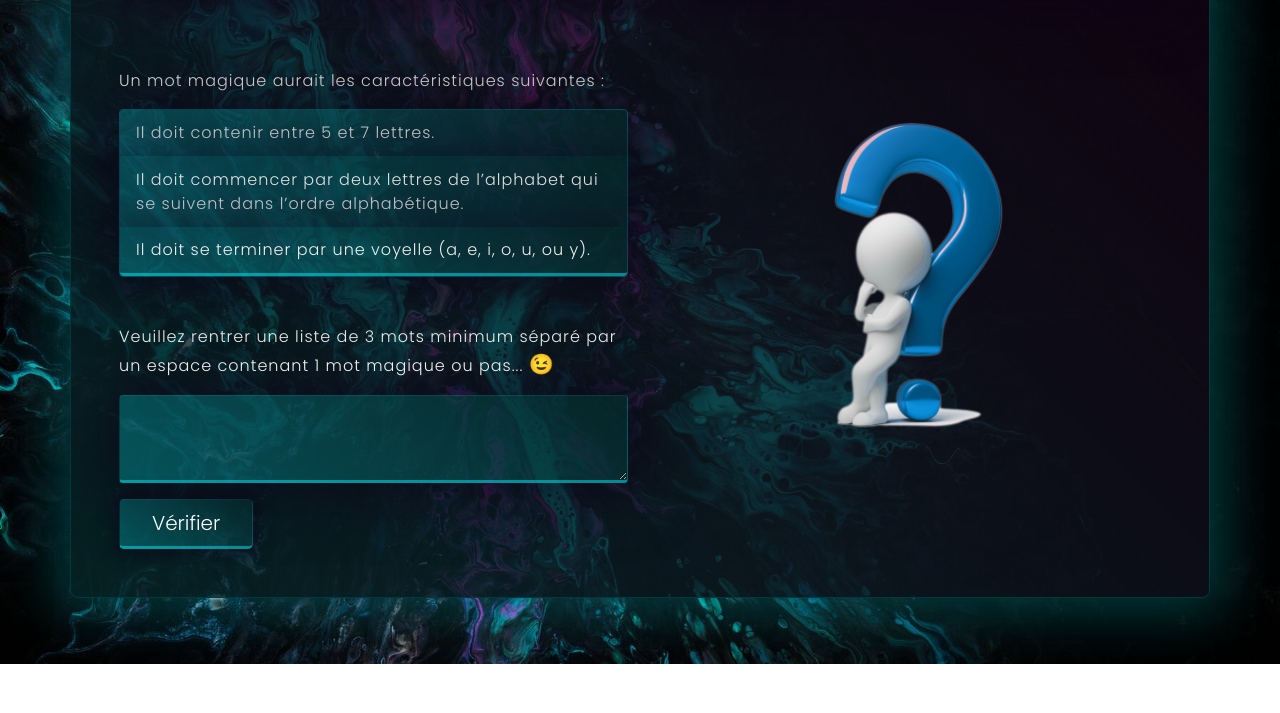
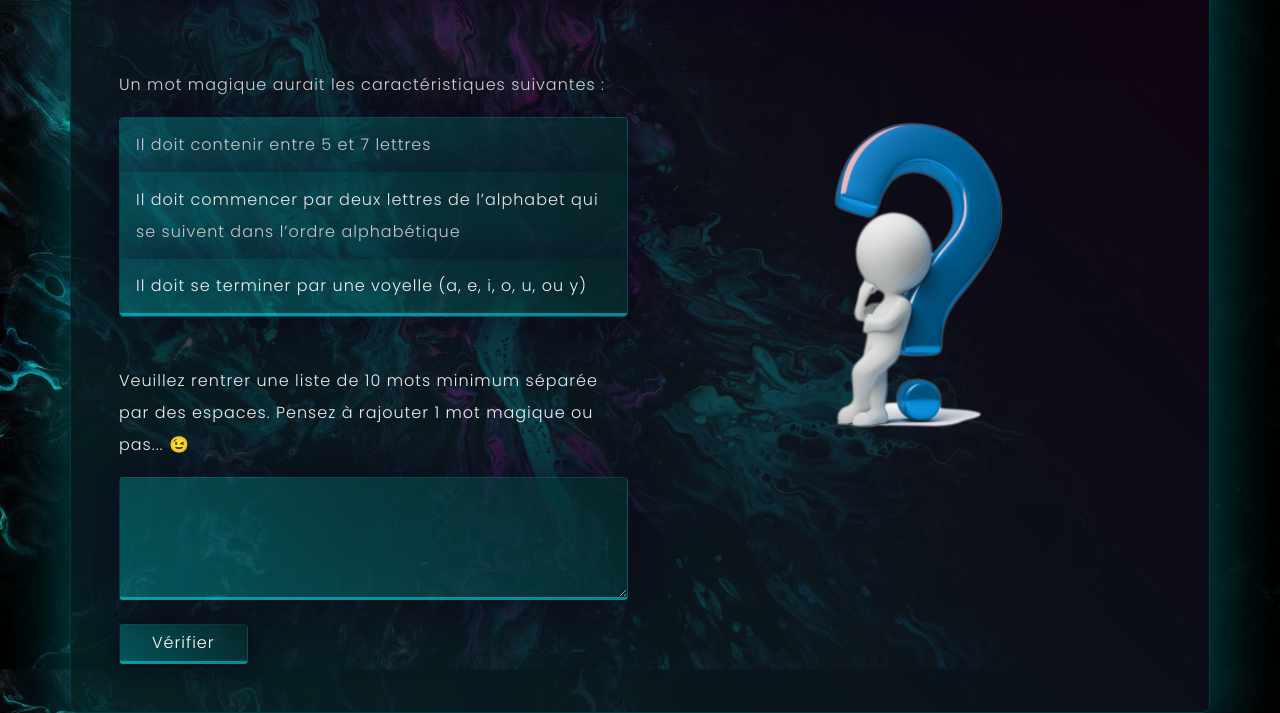
Before and after one commit to ABBA-74/defi_mot_magique, a plain HTML site: page index.html in a window 1280 px wide. Shown: the part 184-897 px from the top of the page. Before the commit the page ends 848 px from the top, so only its background shows below. Drawn offline with nearby package versions, Linux system fonts and the light colour scheme.

Commit message:
modified styles

```diff
--- a/index.html
+++ b/index.html
@@ -27,25 +27,24 @@
           <p>Un mot magique aurait les caractéristiques suivantes :</p>
           <ul class="list-group">
             <li class="list-group-item">
-              Il doit contenir entre 5 et 7 lettres.
+              Il doit contenir entre 5 et 7 lettres
             </li>
             <li class="list-group-item">
               Il doit commencer par deux lettres de l’alphabet qui se suivent
-              dans l’ordre alphabétique.
+              dans l’ordre alphabétique
             </li>
             <li class="list-group-item">
-              Il doit se terminer par une voyelle (a, e, i, o, u, ou y).
+              Il doit se terminer par une voyelle (a, e, i, o, u, ou y)
             </li>
           </ul>
           <div class="mt-5">
             <label for="exampleFormControlTextarea1" class="form-label mb-3"
-              >Veuillez rentrer une liste de 3 mots minimum séparé par un espace
-              contenant 1 mot magique ou pas...
-              <span class="fs-5">😉</span></label
+              >Veuillez rentrer une liste de 10 mots minimum séparée par des
+              espaces. Pensez à rajouter 1 mot magique ou pas... 😉</label
             >
             <textarea class="form-control" id="list-words" rows="3"></textarea>
             <p class="error-msg alert alert-danger d-none"></p>
-            <button class="btn btn-lg mt-3 btn-send">Vérifier</button>
+            <button class="btn mt-4 btn-send">Vérifier</button>
           </div>
         </div>
         <div class="col-12 col-lg-6 d-flex flex-column align-items-center">
--- a/script.js
+++ b/script.js
@@ -50,11 +50,11 @@ const getCode = (arrWord) => {
 const isValideListWords = (arr) => {
   const regexletter = /[^a-zA-Z-]/g;
   let err = '';
-  if (arr.length < 3) err = 'La liste de mots doit contenir plus de 3 mots';
+  if (arr.length < 10) err = 'La liste de mots doit contenir plus de 10 mots';
   arr.forEach((item) => {
     item.length > 20 && (err = 'Un mot ne doit pas dépasser 20 caractères');
     item.length < 2 && (err = 'Un mot doit être supérieur à 1 caractère');
-    regexletter.test(item) && (err = `Présence de mot incorrect "${item}"`);
+    regexletter.test(item) && (err = `Présence de mot incorrect : "${item}"`);
   });
 
   if (err) {
--- a/style.css
+++ b/style.css
@@ -15,6 +15,7 @@ body {
   color: #f0f0f0;
   letter-spacing: 1px;
   font-size: 1rem;
+  line-height: 2;
   min-height: 100vh;
 }
 
@@ -69,7 +70,9 @@ textarea.form-control#list-words {
   box-shadow: 0 0 55px 15px rgba(14, 0, 22, 0.527);
   border: 1px solid #0cdbe617;
   color: #f0f0f0;
+  line-height: 2;
   letter-spacing: 1px;
+  padding-block: 0.7rem;
   border-bottom: 3px solid #02f2ff80;
 }
 
@@ -92,6 +95,7 @@ textarea.form-control#list-words {
   box-shadow: 0 0 15px 5px rgba(14, 0, 22, 0.527);
   padding-inline: 2rem;
   border-bottom: 3px solid #02f2ff80;
+  letter-spacing: 1px;
 }
 .btn.btn-send:hover,
 .btn.btn-send:focus,
```
